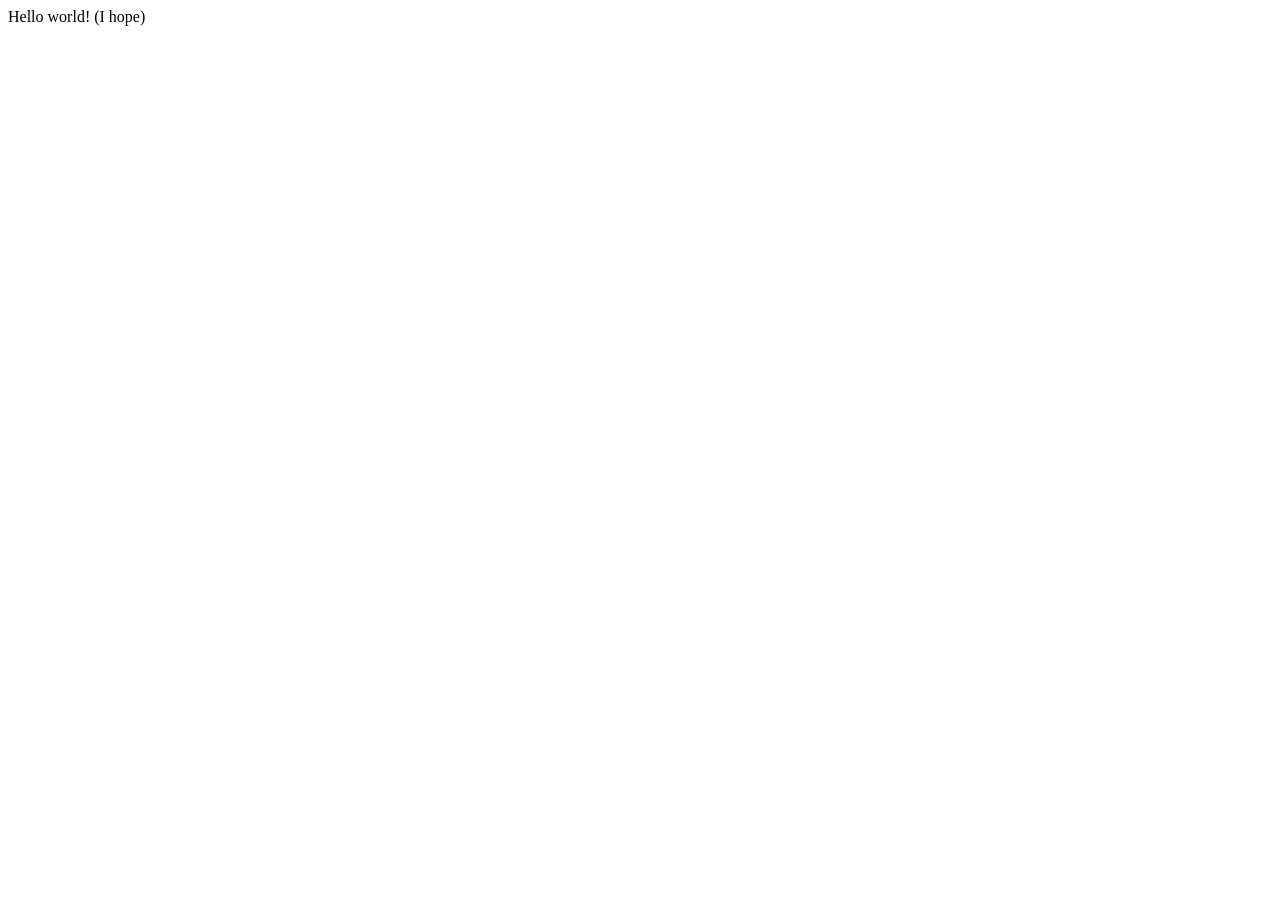
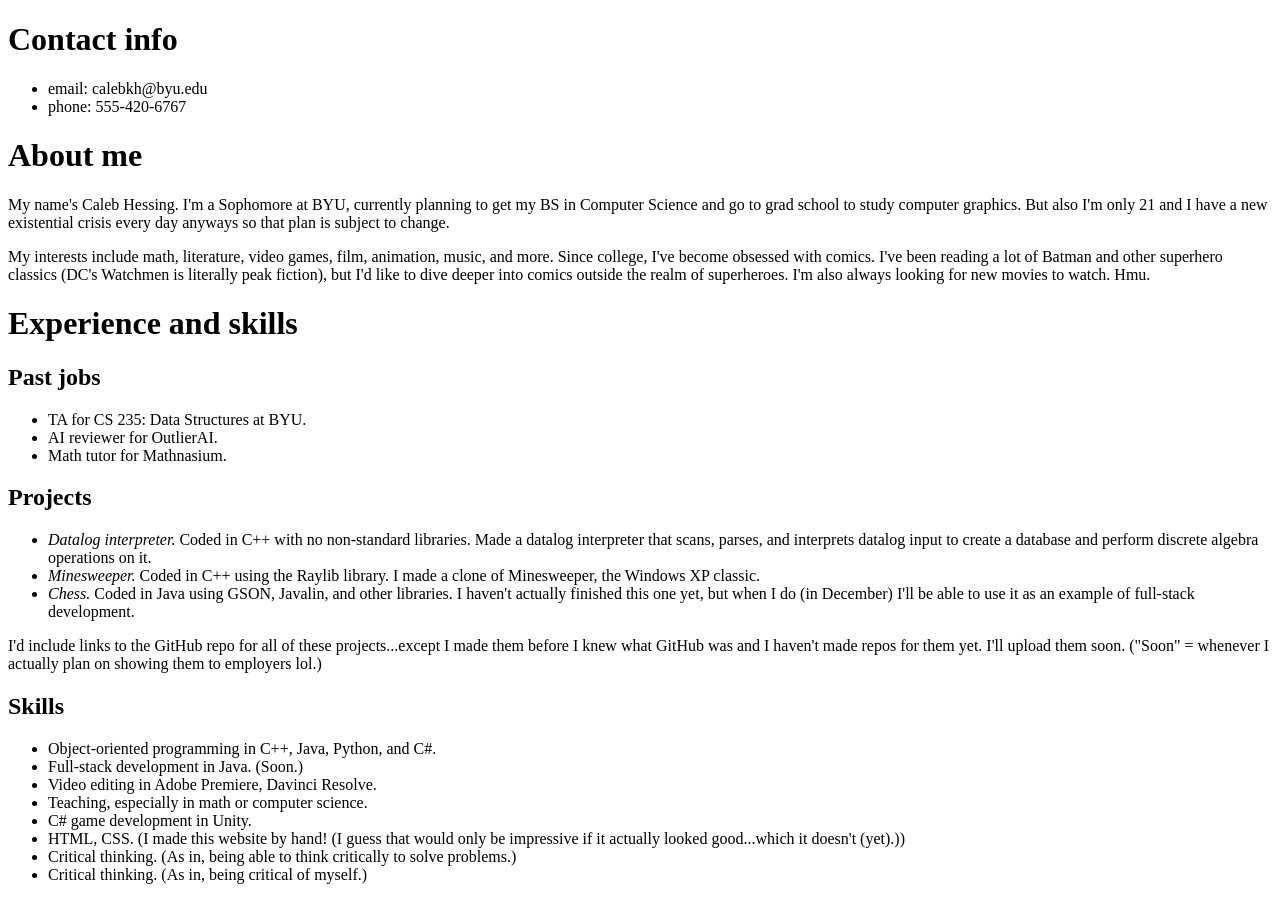
Before and after one commit to chess6032/chess6032.github.io, a plain HTML site: page index.html in a window 1280 px wide. Before the commit the page ends 800 px from the top, so only its background shows below. Drawn offline with Linux system fonts and the light colour scheme.

Commit message:
website content written

```diff
--- a/index.html
+++ b/index.html
@@ -3,5 +3,71 @@
 <title>Caleb Hessing</title>
 </meta>
 <body>
-    Hello world! (I hope)
+    <div>
+        <h1>Contact info</h1>
+        <ul>
+            <li>email: calebkh@byu.edu</li>
+            <li>phone: 555-420-6767</li>
+        </ul>
+    </div>
+    <div>
+        <h1>About me</h1>
+        <p>
+            My name's Caleb Hessing. I'm a Sophomore at BYU, currently planning to get
+            my BS in Computer Science and go to grad school to study computer graphics.
+            But also I'm only 21 and I have a new existential crisis every day anyways
+            so that plan is subject to change.
+        </p>
+        <p>
+            My interests include math, literature, video games, film, animation, music,
+            and more. Since college, I've become obsessed with comics. I've been reading
+            a lot of Batman and other superhero classics (DC's <span>Watchmen</span> is
+            literally peak fiction), but I'd like to dive deeper into comics outside the
+            realm of superheroes. I'm also always looking for new movies to watch. Hmu.
+        </p>
+    </div>
+    <div>
+        <h1>Experience and skills</h1>
+        <h2>Past jobs</h2>
+            <ul>
+                <li>TA for CS 235: Data Structures at BYU.</li>
+                <li>AI reviewer for OutlierAI.</li>
+                <li>Math tutor for Mathnasium.</li>
+            </ul>
+        <h2>Projects</h2>
+            <ul>
+                <li>
+                    <em>Datalog interpreter.</em> Coded in C++ with no non-standard libraries.
+                    Made a datalog interpreter that scans, parses, and interprets datalog
+                    input to create a database and perform  discrete algebra operations on it.
+                </li>
+                <li>
+                    <em>Minesweeper.</em> Coded in C++ using the Raylib library. I made a clone of
+                    Minesweeper, the Windows XP classic.
+                </li>
+                <li>
+                    <em>Chess.</em> Coded in Java using GSON, Javalin, and other libraries. I haven't
+                    actually finished this one yet, but when I do (in December) I'll be able to use it
+                    as an example of full-stack development.
+                </li>
+            </ul>
+            <p>
+                I'd include links to the GitHub repo for all of these projects...except I made
+                them before I knew what GitHub was and I haven't made repos for them yet. I'll
+                upload them soon. ("Soon" = whenever I actually plan on showing them to employers lol.)
+            </p>
+        <h2>Skills</h2>
+            <ul>
+                <li>Object-oriented programming in C++, Java, Python, and C#.</li>
+                <li>Full-stack development in Java. (Soon.)</li>
+                <li>Video editing in Adobe Premiere, Davinci Resolve.</li>
+                <li>Teaching, especially in math or computer science.</li>
+                <li>C# game development in Unity.</li>
+                <li>HTML, CSS. (I made this website by hand! (I guess that would only be impressive if it actually looked good...which it doesn't (yet).))</li>
+                <li>Critical thinking. (As in, being able to think critically to solve problems.)</li>
+                <li>Critical thinking. (As in, being critical of myself.)</li>
+            </ul>
+    </div>
+    <div>
+    </div>
 </body>
```
